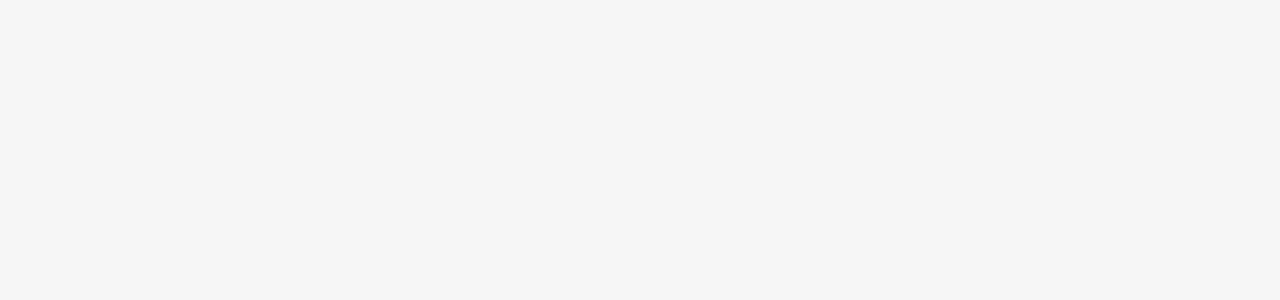
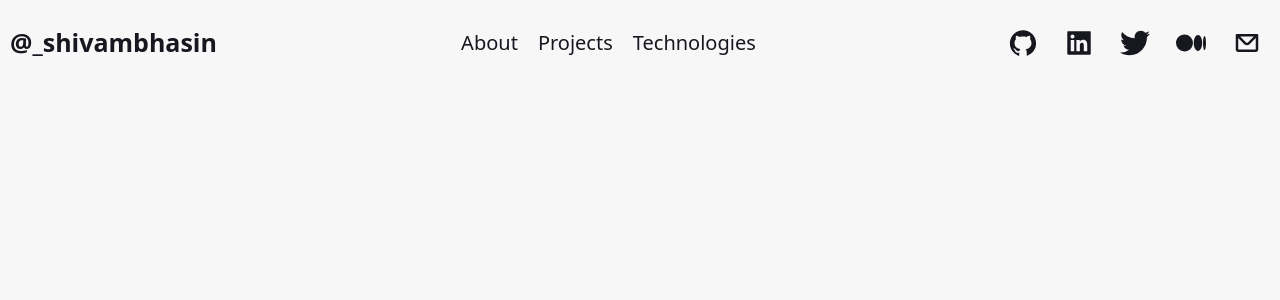
Before and after one commit to ShivamBhasin2002/portfolio, a Next.js app: page / in a window 1280 px wide. Shown: the top 300 px of the page. Built offline with nearby package versions, Linux system fonts and the light colour scheme.

Commit message:
added header and layout

```diff
--- /dev/null
+++ b/components/Header.jsx
@@ -0,0 +1,95 @@
+import Link from "next/link";
+import { useRouter } from "next/router";
+import { AiFillGithub, AiFillLinkedin,  } from "react-icons/ai";
+import { FaTwitter } from "react-icons/fa";
+import { CgMail } from "react-icons/cg";
+import {BsMedium} from "react-icons/bs";
+
+const SocialMedia = () => (
+  <div className="flex justify-center items-center gap-4">
+    <a
+      className="transition-all text-icons dark:text-icons-dark rounded-[50px] p-[8px] md:hover:scale-[1.2] md:hover:text-[white] md:hover:bg-button md:dark:hover:bg-button-dark"
+      href="https://github.com/ShivamBhasin2002"
+      title="Visit my github profile"
+      target="_blank"
+      rel="noopener noreferrer"
+    >
+      <AiFillGithub className="w-10 h-10 md:w-12 md:h-12" size="3rem" />
+    </a>
+    <a
+      className="transition-all text-icons dark:text-icons-dark rounded-[50px] p-[8px] md:hover:scale-[1.2] md:hover:text-[white] md:hover:bg-button md:dark:hover:bg-button-dark"
+      href="https://www.linkedin.com/in/shivam-bhasin-465233166/"
+      title="Contact me on LinkedIn"
+      target="_blank"
+      rel="noopener noreferrer"
+    >
+      <AiFillLinkedin className="w-10 h-10 md:w-12 md:h-12" size="3rem" />
+    </a>
+    <a
+      className="transition-all text-icons dark:text-icons-dark rounded-[50px] p-[8px] md:hover:scale-[1.2] md:hover:text-[white] md:hover:bg-button md:dark:hover:bg-button-dark"
+      href="https://twitter.com/_shivambhasin"
+      title="Contact me on Twitter"
+      target="_blank"
+      rel="noopener noreferrer"
+    >
+      <FaTwitter className="w-10 h-10 md:w-12 md:h-12" size="3rem" />
+    </a>
+    <a
+      className="transition-all text-icons dark:text-icons-dark rounded-[50px] p-[8px] md:hover:scale-[1.2] md:hover:text-[white] md:hover:bg-button md:dark:hover:bg-button-dark"
+      href="https://medium.com/@_shivambhasin"
+      title="Read my blogs on Medium"
+      target="_blank"
+      rel="noopener noreferrer"
+    >
+      <BsMedium className="w-10 h-10 md:w-12 md:h-12" size="3rem" />
+    </a>
+    <a
+      className="transition-all text-icons dark:text-icons-dark rounded-[50px] p-[8px] md:hover:scale-[1.2] md:hover:text-[white] md:hover:bg-button md:dark:hover:bg-button-dark"
+      href="mailto://bhasinshivam2002@gmail.com"
+      title="Send directly an email"
+      target="_blank"
+      rel="noopener noreferrer"
+    >
+      <CgMail className="w-10 h-10 md:w-12 md:h-12" size="3rem" />
+    </a>
+  </div>
+);
+
+const Header = () => {
+  const { route } = useRouter();
+  return (
+    <header className="flex flex-row flex-auto justify-between py-8 px-4 sticky top-0 bg-bodyBgColor dark:bg-bodyBgColor-dark z-[21] ">
+      {route === "/" ? (
+        <div className="flex flex-row content-center text-[1.5rem] md:text-[2.5rem] font-bold">
+          <span className="flex items-center">@_shivambhasin</span>
+        </div>
+      ) : (
+        <div className="flex flex-row content-center text-[1.5rem] md:text-[2.5rem] font-bold">
+          <Link href="/">
+            <a className="flex items-center">@_shivambhasin</a>
+          </Link>
+        </div>
+      )}
+      <ul className="hidden lg:flex justify-center items-center gap-[2rem] mx-2">
+        <li>
+          <Link href={route === "/all-projects" ? "/#about" : "#about"}>
+            <a className="text-[1.5rem] md:text-[2rem] leading-[32px] p-2 md:p-0 text-primary dark:text-primary-dark hover:text-button dark:hover:text-button-dark cursor-pointer transition-colors">About</a>
+          </Link>
+        </li>
+        <li>
+          <Link href="#projects">
+            <a className="text-[1.5rem] md:text-[2rem] leading-[32px] p-2 md:p-0 text-primary dark:text-primary-dark hover:text-button dark:hover:text-button-dark cursor-pointer transition-colors">Projects</a>
+          </Link>
+        </li>
+        <li>
+          <Link href={route === "/all-projects" ? "/#tech" : "#tech"}>
+            <a className="text-[1.5rem] md:text-[2rem] leading-[32px] p-2 md:p-0 text-primary dark:text-primary-dark hover:text-button dark:hover:text-button-dark cursor-pointer transition-colors">Technologies</a>
+          </Link>
+        </li>
+      </ul>
+      <SocialMedia />
+    </header>
+  );
+};
+
+export default Header;
--- /dev/null
+++ b/components/Layout.jsx
@@ -0,0 +1,30 @@
+import { motion } from "framer-motion";
+
+import Header from './Header';
+import ScrollToTop from "./ScrollToTop";
+
+const variants = {
+  hidden: { opacity: 0, x: -200, y: 0 },
+  enter: { opacity: 1, x: 0, y: 0 },
+  exit: { opacity: 0, x: 0, y: -100 },
+};
+
+const Layout = ({ children }) => {
+  return (
+    <div className="max-w-[1280px] w-full m-auto">
+      <Header />
+      <motion.main
+        initial="hidden"
+        animate="enter"
+        exit="exit"
+        variants={variants}
+        transition={{ type: "linear", duration: 0.8 }}
+      >
+        {children}
+      </motion.main>
+      <ScrollToTop/>
+    </div>
+  );
+};
+
+export default Layout;
--- /dev/null
+++ b/components/ScrollToTop.jsx
@@ -0,0 +1,53 @@
+import { motion } from "framer-motion";
+import { useState, useEffect } from "react";
+import { BiArrowToTop } from "react-icons/bi";
+
+const variants = {
+  hidden: { scale: 0, opacity: 0, x: 0, y: 150 },
+  enter: { scale: 1, opacity: 1, x: 0, y: 0 },
+  exit: { scale: 0, opacity: 0, x: 0, y: 150 },
+};
+
+export default function ScrollToTop() {
+  const [isVisible, setIsVisible] = useState(false);
+  const scrollToTop = () => {
+    window.scrollTo({
+      top: 0,
+      behavior: "smooth",
+    });
+  };
+  useEffect(() => {
+    const toggleVisibility = () => {
+      if (window.pageYOffset > 500) {
+        setIsVisible(true);
+      } else {
+        setIsVisible(false);
+      }
+    };
+    window.addEventListener("scroll", toggleVisibility);
+    return () => window.removeEventListener("scroll", toggleVisibility);
+  }, []);
+
+  return (
+    <div className="fixed bottom-[1.5rem] md:bottom-[3rem] right-[1.5rem] md:right-[3rem]">
+      {isVisible && (
+        <motion.div
+          initial="hidden"
+          animate="enter"
+          // exit="exit"
+          variants={variants}
+          transition={{ type: "spring", duration: 0.8 }}
+        >
+          <button
+            className="flex items-center justify-center w-[4rem] h-[4rem] bg-bodyBgColor dark:bg-bodyBgColor-dark cursor-pointer transition-colors hover:bg-#fff"
+            onClick={scrollToTop}
+            aria-label="Scroll to top"
+            type="button"
+          >
+            <BiArrowToTop size="3rem" />
+          </button>
+        </motion.div>
+      )}
+    </div>
+  );
+}
--- a/pages/index.js
+++ b/pages/index.js
@@ -1,6 +1,5 @@
-// import { Layout } from "../components/layout/Layout";
-// import { Section } from "../styles/GlobalComponents";
 import Head from "next/head";
+import Layout  from "../components/Layout";
 // import Accomplishments from '../components/Accomplishments/Accomplishments';
 // import BgAnimation from "../components/BackgrooundAnimation/BackgroundAnimation";
 // import Hero from "../components/Hero/Hero";
@@ -14,15 +13,15 @@ const Home = () => {
       <Head>
         <title>Shivam Bhasin</title>
       </Head>
-      {/* <Layout>
-        <Section grid center>
+      <Layout>
+        {/* <Section grid center>
           <Hero />
           <BgAnimation />
         </Section>
         <Timeline />
         <Projects />
-        <Technologies />
-      </Layout> */}
+        <Technologies /> */}
+      </Layout>
     </>
   );
 };
```
Also changed, not shown: styles/globals.css (+5 -5 lines), tailwind.config.js (+6 -6 lines).
